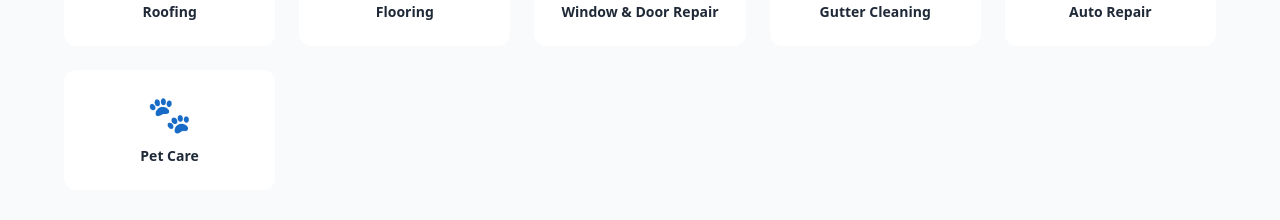
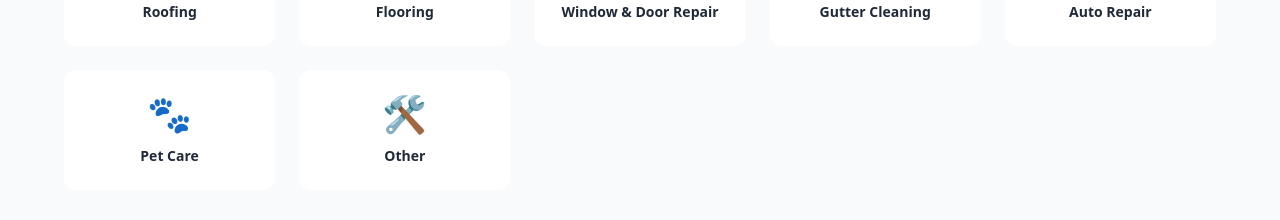
Before and after one commit to keqinyan/shefixes, a React (Vite) app: page / in a window 1280 px wide. Shown: the part 1458-1678 px from the top of the page. Built offline with nearby package versions, Linux system fonts and the light colour scheme.

Commit message:
feat: Add 'Other' service category to homepage display
- Added 'Other' option to service category grid
- Uses wrench icon (🛠️) for other services
- Matches the service categories in booking form

```diff
--- a/src/App.jsx
+++ b/src/App.jsx
@@ -835,6 +835,7 @@ const SheFixes = () => {
                   { key: 'gutter_cleaning', icon: '🚿' },
                   { key: 'auto_repair', icon: '🚗' },
                   { key: 'pet_care', icon: '🐾' },
+                  { key: 'other', icon: '🛠️' },
                 ].map(({ key, icon }) => (
                   <div
                     key={key}
```
